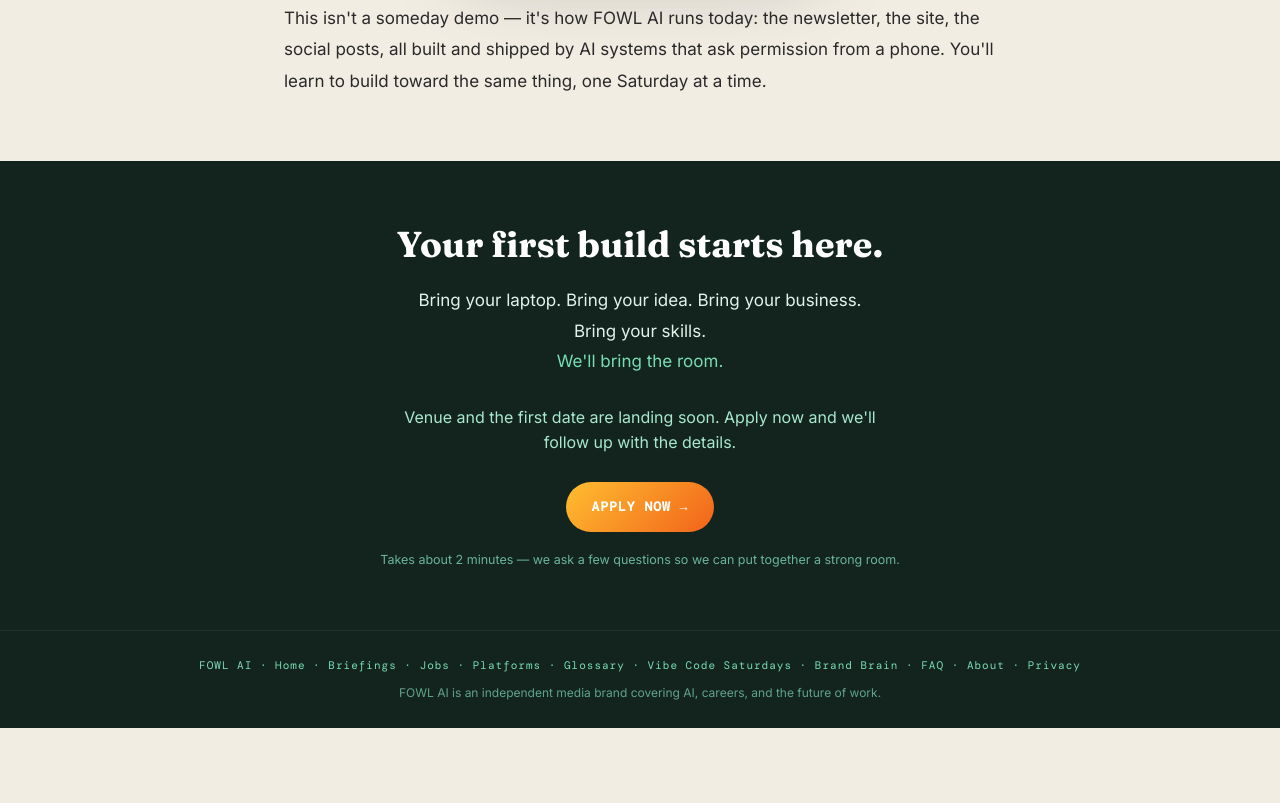
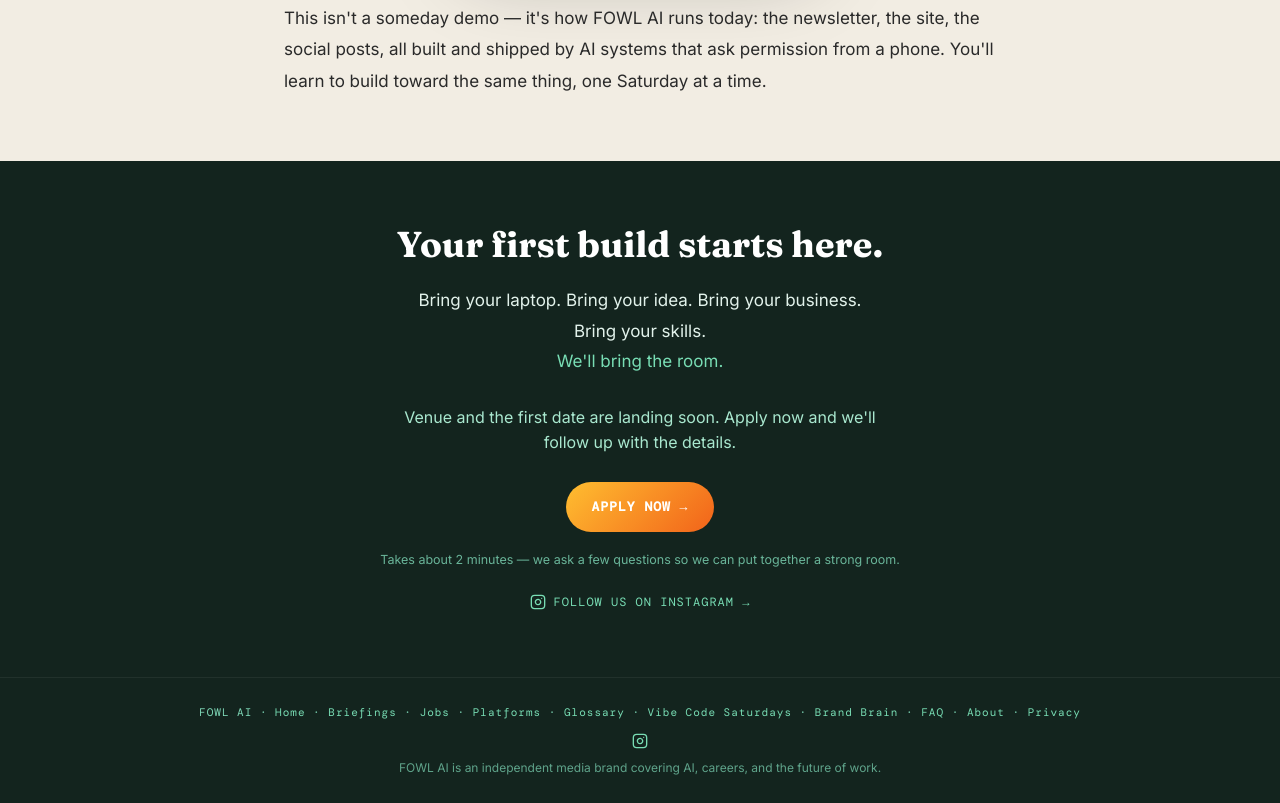
Before and after one commit to toyobam92/fowl-ai, a website: page vibe-code-saturdays/index.html in a window 1280 px wide. Shown: the part 8282-9085 px from the top of the page. Before the commit the page ends 9010 px from the top, so only its background shows below. Drawn offline with nearby package versions, Linux system fonts and the light colour scheme.

Commit message:
Add Brand Brain Instagram link to Vibe Code Saturdays page
Follow-us CTA link in the RSVP section plus icon link in the footer, both pointing to instagram.com/brandbrainhq.

```diff
--- a/vibe-code-saturdays/index.html
+++ b/vibe-code-saturdays/index.html
@@ -507,10 +507,21 @@
     <p>Venue and the first date are landing soon. Apply now and we'll follow up with the details.</p>
     <a class="cta-btn" href="https://docs.google.com/forms/d/e/1FAIpQLSd5AqrrWmW9zEekXCo1YVx3wSCANKomZjtRim_to4vY-L3Q0w/viewform" target="_blank" rel="noopener">Apply now →</a>
     <div class="rsvp-note">Takes about 2 minutes — we ask a few questions so we can put together a strong room.</div>
+    <div style="margin-top:22px;">
+      <a href="https://www.instagram.com/brandbrainhq/" target="_blank" rel="noopener noreferrer" style="display:inline-flex;align-items:center;gap:8px;color:#78ddb4;font-family:'DM Mono',monospace;font-size:12px;letter-spacing:1px;text-transform:uppercase;">
+        <svg xmlns="http://www.w3.org/2000/svg" width="16" height="16" viewBox="0 0 24 24" fill="none" stroke="currentColor" stroke-width="2" stroke-linecap="round" stroke-linejoin="round"><rect x="2" y="2" width="20" height="20" rx="5" ry="5"/><path d="M16 11.37A4 4 0 1 1 12.63 8 4 4 0 0 1 16 11.37z"/><line x1="17.5" y1="6.5" x2="17.51" y2="6.5"/></svg>
+        Follow us on Instagram →
+      </a>
+    </div>
   </section>
 
   <div class="footer">
     FOWL AI · <a href="/">Home</a> · <a href="/issues/">Briefings</a> · <a href="/jobs/">Jobs</a> · <a href="/platforms/">Platforms</a> · <a href="/glossary/">Glossary</a> · <a href="/vibe-code-saturdays/">Vibe Code Saturdays</a> · <a href="/launchlab/">Brand Brain</a> · <a href="/faq/">FAQ</a> · <a href="/about/">About</a> · <a href="/privacy/">Privacy</a>
+    <div style="margin-top:12px;display:flex;align-items:center;justify-content:center;gap:20px;flex-wrap:wrap;">
+      <a href="https://www.instagram.com/brandbrainhq/" target="_blank" rel="noopener noreferrer" style="color:#78ddb4;display:inline-flex;align-items:center;">
+        <svg xmlns="http://www.w3.org/2000/svg" width="16" height="16" viewBox="0 0 24 24" fill="none" stroke="currentColor" stroke-width="2" stroke-linecap="round" stroke-linejoin="round"><rect x="2" y="2" width="20" height="20" rx="5" ry="5"/><path d="M16 11.37A4 4 0 1 1 12.63 8 4 4 0 0 1 16 11.37z"/><line x1="17.5" y1="6.5" x2="17.51" y2="6.5"/></svg>
+      </a>
+    </div>
     <div style="margin-top:10px;opacity:.7;text-transform:none;letter-spacing:0;font-family:Inter,sans-serif;font-size:12px;">FOWL AI is an independent media brand covering AI, careers, and the future of work.</div>
   </div>
 
```
